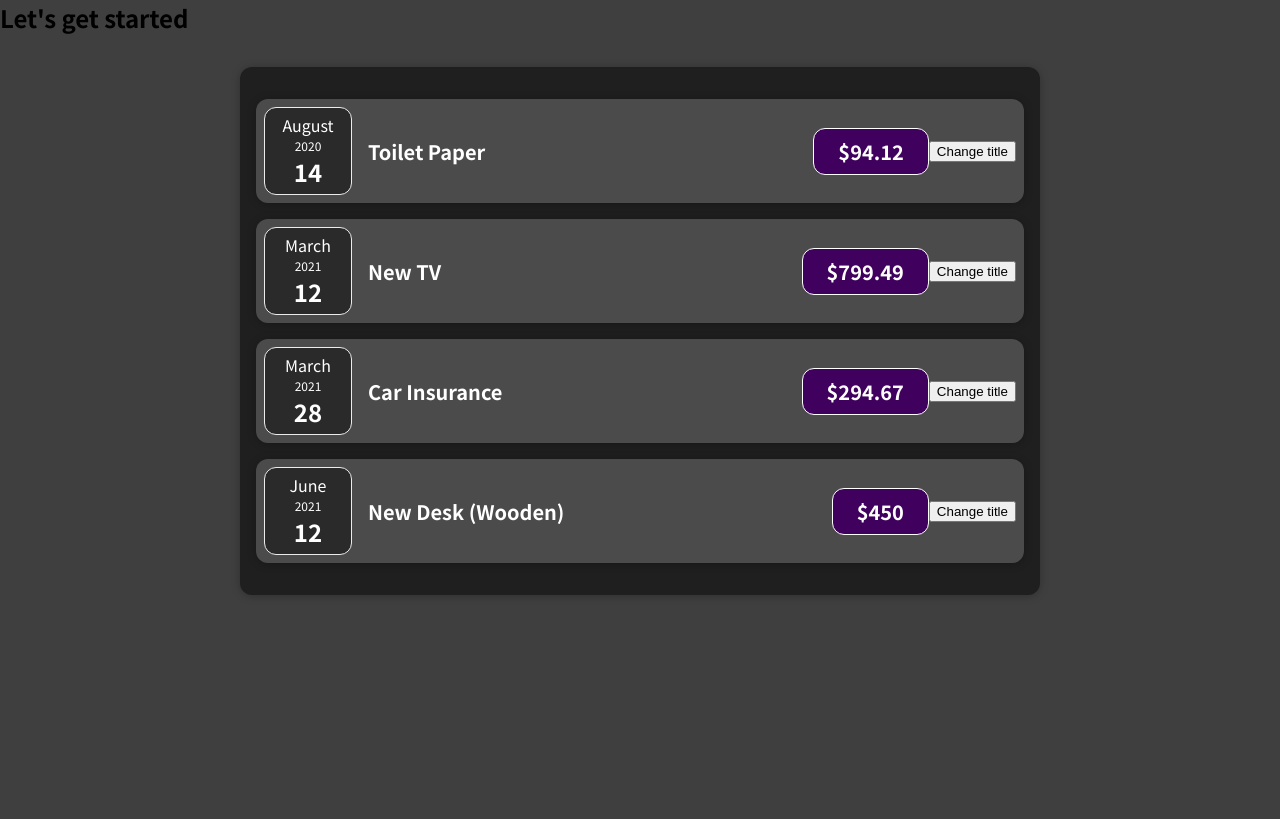
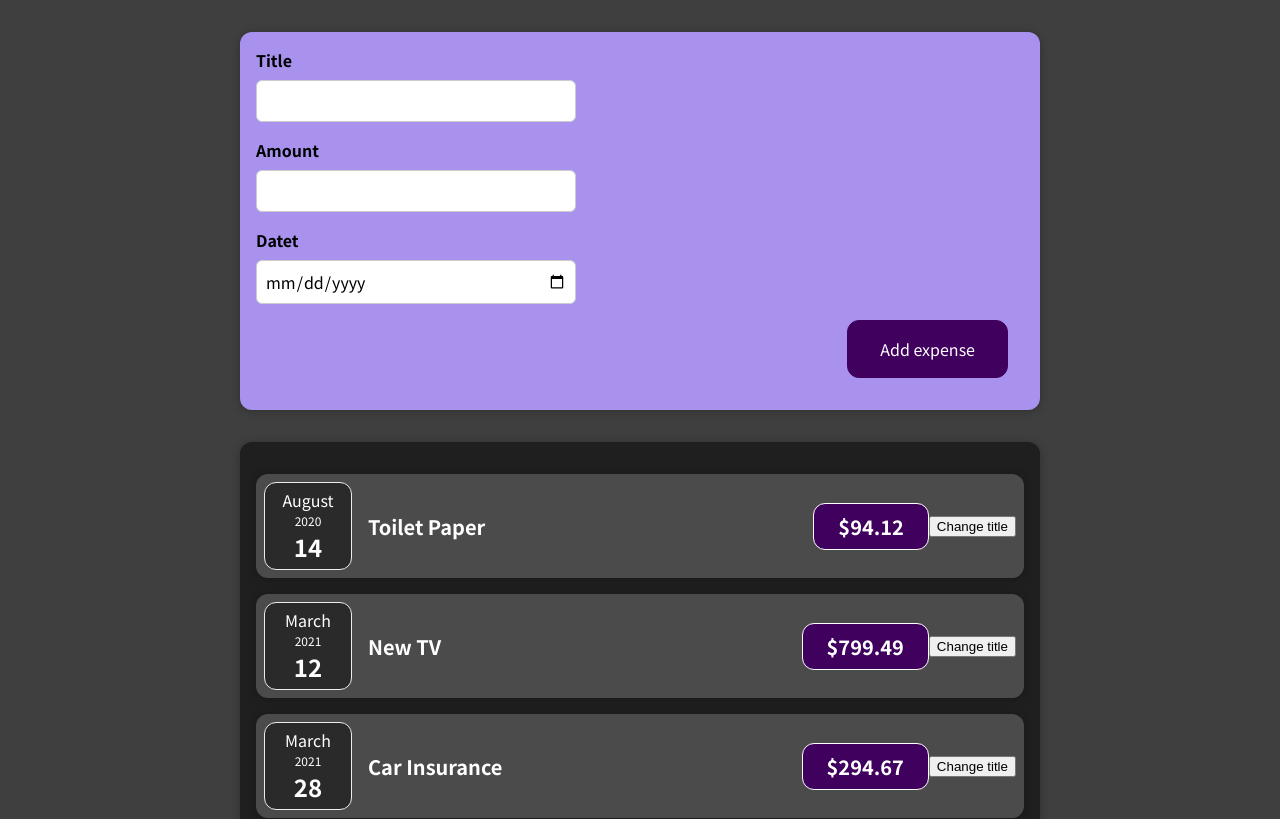
Before and after one commit to mkonemo/react-UseState, a React (Create React App) app: page / in a window 1280 px wide. Shown: the top 819 px of the page. Built offline with nearby package versions, Linux system fonts and the light colour scheme.

Commit message:
2 files modified, 2 added

```diff
--- a/src/App.js
+++ b/src/App.js
@@ -1,6 +1,8 @@
 import React from 'react';
 
 import Expenses from './components/Expenses/Expenses';
+import NewExpense from './components/NewExpense/NewExpense';
+
 
 const App = () => {
   const expenses = [
@@ -27,7 +29,7 @@ const App = () => {
 
   return (
     <div>
-      <h2>Let's get started</h2>
+      <NewExpense />
       <Expenses items={expenses} />
     </div>
   );
--- /dev/null
+++ b/src/components/NewExpense/ExpenseForm.css
@@ -0,0 +1,26 @@
+.new-expense__controls {
+  display: flex;
+  flex-wrap: wrap;
+  gap: 1rem;
+  margin-bottom: 1rem;
+  text-align: left;
+}
+
+.new-expense__control label {
+  font-weight: bold;
+  margin-bottom: 0.5rem;
+  display: block;
+}
+
+.new-expense__control input {
+  font: inherit;
+  padding: 0.5rem;
+  border-radius: 6px;
+  border: 1px solid #ccc;
+  width: 20rem;
+  max-width: 100%;
+}
+
+.new-expense__actions {
+  text-align: right;
+}
--- /dev/null
+++ b/src/components/NewExpense/ExpenseForm.js
@@ -0,0 +1,32 @@
+import React from 'react';
+
+import './ExpenseForm.css';
+
+const ExpenseForm = () => {
+  return (
+    <form>
+      <div className="new-expense__controls">
+        <div className="new-expense__control">
+          <label>Title</label>
+          <input type="text" />
+        </div>
+      </div>
+      <div className="new-expense__controls">
+        <div className="new-expense__control">
+          <label>Amount</label>
+          <input type="number" min="0.01" step="0.01" />
+        </div>
+      </div>
+      <div className="new-expense__controls">
+        <div className="new-expense__control">
+          <label>Datet</label>
+          <input type="date" min="2019-01-01" max="2025-12-31" />
+        </div>
+      </div>
+      <div className="new-expense__actions">
+        <button type="submit">Add expense</button>
+      </div>
+    </form>
+  );
+};
+export default ExpenseForm;
--- a/src/components/NewExpense/NewExpense.js
+++ b/src/components/NewExpense/NewExpense.js
@@ -1,10 +1,13 @@
 import React from 'react';
+import ExpenseForm from './ExpenseForm';
+
+import './NewExpense.css';
 
 const NewExpense = () => {
 
   return (
-    <div>
-    <form></form>
+    <div className='new-expense'>
+    <ExpenseForm />
     </div>
   )
 }
```
